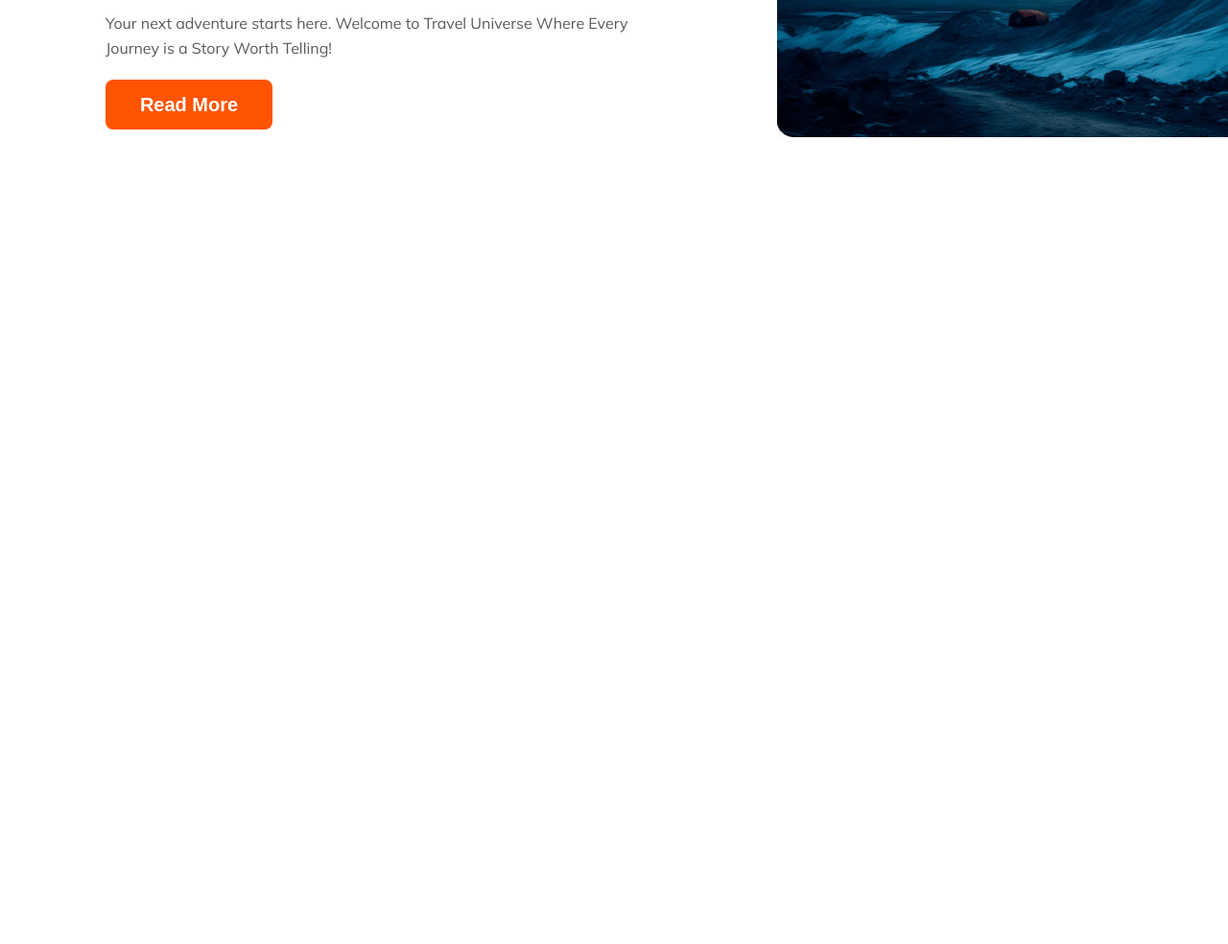
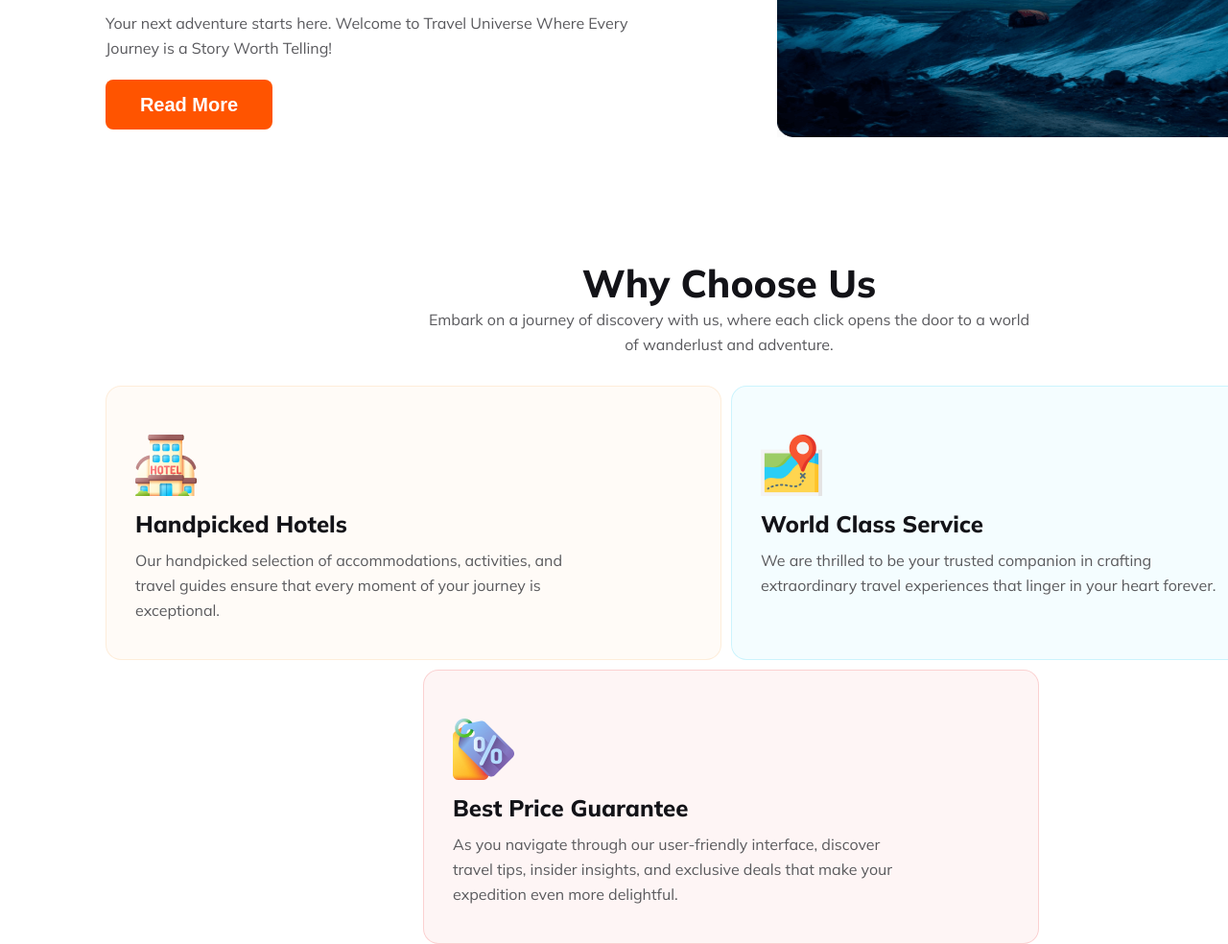
Before and after one commit to Jiniajui/travel-universe, a plain HTML site: page index.html in a window 1280 px wide. Shown: the part 1246-2230 px from the top of the page at 96% size. Before the commit the page ends 1516 px from the top, so only its background shows below. Drawn offline with Linux system fonts and the light colour scheme.

Commit message:
added the why choose us section

```diff
--- a/index.html
+++ b/index.html
@@ -61,6 +61,7 @@
 
     <!-- The main section start -->
     <main>
+        <!-- Start the popular tours section -->
         <section class="popular-tours">
             <div class="popular-tours-list">
                 <h3>Our Popular Tours</h3>
@@ -77,6 +78,37 @@
                 <img src="Images/Rectangle 4.png" alt="">
             </div>
         </section>
+        <!-- End the popular tours section -->
+
+
+        <!-- Start the why Choose section -->
+        <section class="why-choose">
+            <div class="why-choose-title">
+                <h3>Why Choose Us</h3>
+                <p>Embark on a journey of discovery with us, where each click opens the door to a world of wanderlust and adventure.</p>
+            </div>
+            <div class="why-choose-service">
+                <div class="why-choose-hotel">
+                    <img src="Images/hotel 1.png" alt="">
+                    <h5>Handpicked Hotels</h5>
+                    <p> Our handpicked selection of accommodations, activities, and travel guides ensure that every moment of your journey is exceptional.</p>
+                </div>
+                <div class="why-choose-class">
+                    <img src="Images/map 1.png" alt="">
+                    <h5>World Class Service</h5>
+                    <p>We are thrilled to be your trusted companion in crafting extraordinary travel experiences that linger in your heart forever.</p>
+                </div>
+                <div class="why-choose-price">
+                    <img src="Images/price-tag 1.png" alt="">
+                    <h5>Best Price Guarantee</h5>
+                    <p>As you navigate through our user-friendly interface, discover travel tips, insider insights, and exclusive deals that make your expedition even more delightful.</p>
+                </div>
+            </div>
+            <!-- <div class="why-choose-service2"></div> -->
+        </section>
+        <!-- End the why Choose section -->
+
+
     </main>
     <!-- The main section end -->
 
--- a/styles/travel.css
+++ b/styles/travel.css
@@ -46,7 +46,7 @@ body{
     color: #FF5400;
 }
 
-.tarvel-nav-icon{
+.travel-nav-icon{
     display: none;
 }
 .travel-nav ul{
@@ -69,6 +69,147 @@ body{
 .travel-nav ul li a{
     text-decoration: none;
 }
+
+/* Start the why choose css */
+
+.why-choose{
+    width: 1300px;
+    height: 600px;
+    margin: 0 auto;
+    padding-bottom: 100px;
+}
+.why-choose-title{
+    text-align: center;
+    margin: 0 auto;
+}
+.why-choose-title h3{
+    color: #131318;
+    text-align: center;
+    font-size: 40px;
+    font-style: normal;
+    font-weight: 800;
+    line-height: normal;
+}
+.why-choose-title P{
+    width: 643px;
+    color: rgba(19, 19, 24, 0.70);
+    text-align: center;
+    font-size: 16px;
+    font-style: normal;
+    font-weight: 400;
+    line-height: 26px;
+    margin: 0 auto 30px;
+}
+.why-choose-service{
+    display: grid;
+    gap: 10px;
+    grid-template-columns: repeat(2,1fr);
+    margin: 0 auto;
+}
+.why-choose-hotel{
+    width: 640px;
+    height: 284px;
+    flex-shrink: 0;
+    border-radius: 16px;
+    border: 1px solid rgba(251, 181, 99, 0.20);
+    background: rgba(251, 181, 99, 0.05);
+}
+.why-choose-hotel img{
+    width: 64px;
+    height: 64px;
+    flex-shrink: 0;
+    margin-left: 30px;
+    margin-top: 50px;
+}
+.why-choose-hotel h5{
+    color: #131318;
+    font-size: 24px;
+    font-style: normal;
+    font-weight: 800;
+    line-height: normal;
+    margin: 10px 30px 10px;
+
+}
+.why-choose-hotel p{
+    width: 486px;
+    color: #5A5A5D;
+    font-size: 16px;
+    font-style: normal;
+    font-weight: 400;
+    line-height: 26px;
+    margin-left: 30px;
+}
+
+.why-choose-class{
+    width: 640px;
+    height: 284px;
+    flex-shrink: 0;
+    border-radius: 16px;
+    border: 1px solid rgba(41, 206, 246, 0.20);
+    background: rgba(41, 206, 246, 0.05);
+}
+
+.why-choose-class img{
+    width: 64px;
+    height: 64px;
+    flex-shrink: 0;
+    margin-left: 30px;
+    margin-top: 50px;
+}
+.why-choose-class h5{
+    color: #131318;
+    font-size: 24px;
+    font-style: normal;
+    font-weight: 800;
+    line-height: normal;
+    margin: 10px 30px 10px;
+}
+.why-choose-class p{
+    width: 486px;
+    color: #5A5A5D;
+    font-size: 16px;
+    font-style: normal;
+    font-weight: 400;
+    line-height: 26px;
+    margin-left: 30px;
+}
+.why-choose-price{
+    width: 640px;
+    height: 284px;
+    flex-shrink: 0;
+    border-radius: 16px;
+    border: 1px solid rgba(233, 68, 68, 0.20);
+    background: rgba(233, 68, 68, 0.05);
+    grid-column: span 3;
+    margin: 0 auto;
+
+}
+.why-choose-price img{
+    width: 64px;
+    height: 64px;
+    flex-shrink: 0;
+    margin-left: 30px;
+    margin-top: 50px;
+}
+.why-choose-price h5{
+    color: #131318;
+    font-size: 24px;
+    font-style: normal;
+    font-weight: 800;
+    line-height: normal;
+    margin: 10px 30px 10px;
+}
+.why-choose-price p{
+    width: 486px;
+    color: #5A5A5D;
+    font-size: 16px;
+    font-style: normal;
+    font-weight: 400;
+    line-height: 26px;
+    margin-left: 30px;
+}
+
+/* End the why choose css */
 
 .travel-nav ul li a:hover{
     color: #FF5400;
```
